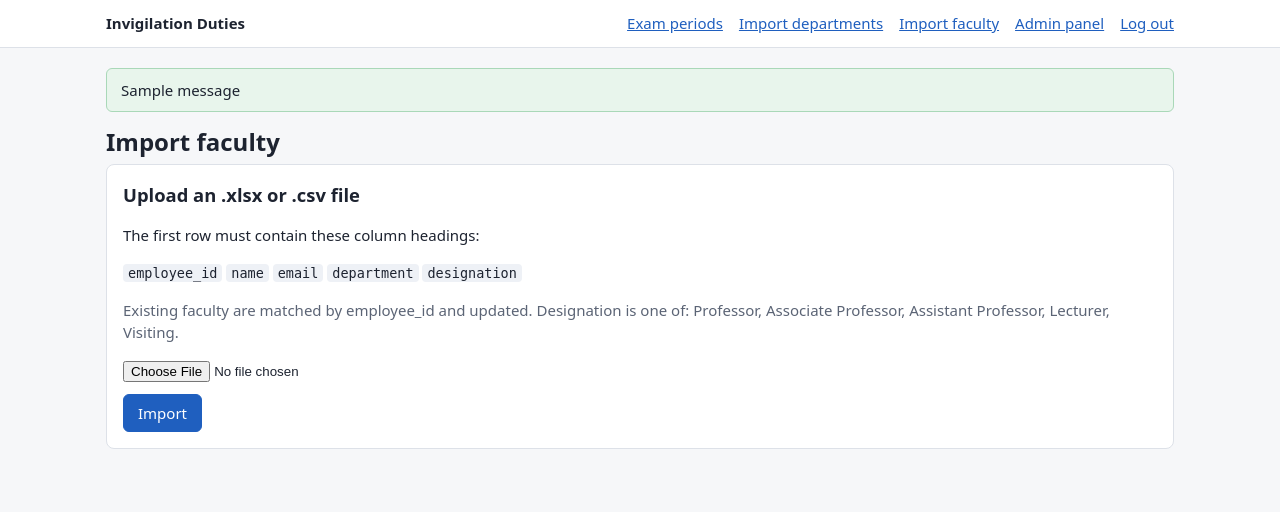
After one commit to waqar-ali0/Invigilation-duties, a Django app: page /imports/faculty/ in a window 1280 px wide. The commit adds this page. Shown: the top 512 px of the page. Run offline with Django 5.2, Linux system fonts and the light colour scheme; a user stored in the database is signed in; tables that the repository leaves empty hold one stand-in row (values such as "Sample post"); one stand-in notice (Sample message) is shown; parts of the project's set-up code (start-up, migrations or seed data) failed here and were passed over.

Commit message:
feat: exam office login, period dashboard and import screens
Co-Authored-By: Claude Opus 5.5 <noreply@anthropic.com>

```diff
--- /dev/null
+++ b/allocation/urls.py
@@ -0,0 +1,8 @@
+from django.urls import path
+
+from . import views
+
+urlpatterns = [
+    path("periods/<int:pk>/allocate/", views.run_allocation_view, name="run_allocation"),
+    path("periods/<int:pk>/clear/", views.clear_draft_view, name="clear_draft"),
+]
--- a/config/urls.py
+++ b/config/urls.py
@@ -1,9 +1,14 @@
 from django.contrib import admin
 from django.contrib.auth import views as auth_views
-from django.urls import path
+from django.urls import include, path
+
+admin.site.site_header = "Invigilation Duties — Admin"
+admin.site.site_title = "Invigilation Duties"
 
 urlpatterns = [
     path("admin/", admin.site.urls),
     path("login/", auth_views.LoginView.as_view(), name="login"),
     path("logout/", auth_views.LogoutView.as_view(), name="logout"),
+    path("", include("exams.urls")),
+    path("", include("allocation.urls")),
 ]
--- /dev/null
+++ b/exams/urls.py
@@ -0,0 +1,12 @@
+from django.urls import path
+
+from . import views
+
+urlpatterns = [
+    path("", views.home, name="home"),
+    path("periods/", views.period_list, name="period_list"),
+    path("periods/<int:pk>/", views.period_dashboard, name="period_dashboard"),
+    path("periods/<int:pk>/import/", views.schedule_import, name="schedule_import"),
+    path("imports/faculty/", views.faculty_import, name="faculty_import"),
+    path("imports/departments/", views.department_import, name="department_import"),
+]
--- a/exams/views.py
+++ b/exams/views.py
@@ -1,3 +1,120 @@
-from django.shortcuts import render
+from django.contrib import messages
+from django.db.models import Prefetch
+from django.shortcuts import get_object_or_404, redirect, render
+from django.urls import reverse
 
-# Create your views here.
+from accounts.models import Role
+from accounts.permissions import role_required
+from allocation.engine import fairness_stats
+from allocation.services import capacity_report, unfilled_rooms
+from duties.models import Duty
+from reports.queries import faculty_load
+
+from .importers.departments import import_departments
+from .importers.faculty import COLUMNS as FACULTY_COLUMNS
+from .importers.faculty import import_faculty
+from .importers.schedule import COLUMNS as SCHEDULE_COLUMNS
+from .importers.schedule import import_schedule
+from .models import ExamPeriod, ExamSession, PeriodLockedError, RoomAllocation
+
+admin_only = role_required(Role.ADMIN)
+
+
+@admin_only
+def home(request):
+    return redirect("period_list")
+
+
+@admin_only
+def period_list(request):
+    return render(request, "exams/period_list.html", {"periods": ExamPeriod.objects.all()})
+
+
+def _slots_with_rooms(period):
+    """Slots of the period, each with its rooms and the names assigned to them."""
+    duties = Duty.objects.active().select_related("faculty").order_by("faculty__name")
+    rooms = RoomAllocation.objects.order_by("room").prefetch_related(Prefetch("duties", queryset=duties))
+    sessions = ExamSession.objects.order_by("course_code").prefetch_related(Prefetch("rooms", queryset=rooms))
+    slots = period.slots.prefetch_related(Prefetch("sessions", queryset=sessions))
+    result = []
+    for slot in slots:
+        rows = []
+        for session in slot.sessions.all():
+            for room in session.rooms.all():
+                names = [d.faculty.name for d in room.duties.all()]
+                rows.append({"session": session, "room": room, "names": names, "short": len(names) < room.invigilators_required})
+        result.append({"slot": slot, "rows": rows})
+    return result
+
+
+@admin_only
+def period_dashboard(request, pk):
+    period = get_object_or_404(ExamPeriod, pk=pk)
+    capacity = capacity_report(period)
+    slot_names = {s.id: str(s) for s in period.slots.all()}
+    load = faculty_load(period)
+    context = {
+        "period": period,
+        "settings": period.settings,
+        "caps": period.designation_caps.all(),
+        "capacity": capacity,
+        "slot_shortages": [(slot_names[sid], needed, avail) for sid, needed, avail in capacity.slot_shortages],
+        "stats": fairness_stats(n for _, n in load),
+        "unfilled": unfilled_rooms(period),
+        "slots": _slots_with_rooms(period),
+        "duty_count": Duty.objects.active().filter(period=period).count(),
+        "editable": period.status not in ("published", "closed"),
+    }
+    return render(request, "exams/dashboard.html", context)
+
+
+def _import_view(request, title, columns, run, notes="", back_url=None):
+    context = {"title": title, "columns": columns, "notes": notes, "back_url": back_url}
+    if request.method == "POST":
+        upload = request.FILES.get("file")
+        if upload is None:
+            context["error"] = "Choose a file to upload."
+        else:
+            try:
+                context["result"] = run(upload)
+            except ValueError as e:
+                context["error"] = str(e)
+    return render(request, "exams/import.html", context)
+
+
+@admin_only
+def schedule_import(request, pk):
+    period = get_object_or_404(ExamPeriod, pk=pk)
+    back = reverse("period_dashboard", args=[pk])
+    try:
+        return _import_view(
+            request,
+            f"Import exam schedule — {period.name}",
+            SCHEDULE_COLUMNS + ["course_teacher_emails"],
+            lambda f: import_schedule(period, f),
+            notes="One row per room. course_teacher_emails is optional (separate several with ;). "
+            "Dates as YYYY-MM-DD or DD/MM/YYYY, times as HH:MM.",
+            back_url=back,
+        )
+    except PeriodLockedError as e:
+        messages.error(request, str(e))
+        return redirect(back)
+
+
+@admin_only
+def faculty_import(request):
+    return _import_view(
+        request,
+        "Import faculty",
+        FACULTY_COLUMNS,
+        import_faculty,
+        notes="Existing faculty are matched by employee_id and updated. Designation is one of: "
+        "Professor, Associate Professor, Assistant Professor, Lecturer, Visiting.",
+    )
+
+
+@admin_only
+def department_import(request):
+    return _import_view(
+        request, "Import departments", ["name"], import_departments, notes="Departments that already exist are skipped."
+    )
--- a/static/css/app.css
+++ b/static/css/app.css
@@ -1 +1,103 @@
-/* Styles are added in Task 10. */
+:root {
+  --bg: #f6f7f9;
+  --surface: #ffffff;
+  --text: #1d2330;
+  --muted: #5b6475;
+  --border: #dde1e8;
+  --primary: #1f5fbf;
+  --primary-hover: #194f9f;
+  --danger: #b42318;
+  --warning-bg: #fff6e0;
+  --warning-border: #f0c36d;
+  --error-bg: #fdecea;
+  --success-bg: #e8f5ec;
+  --radius: 8px;
+}
+
+* { box-sizing: border-box; }
+
+body {
+  margin: 0;
+  background: var(--bg);
+  color: var(--text);
+  font: 15px/1.5 system-ui, -apple-system, "Segoe UI", Roboto, sans-serif;
+}
+
+a { color: var(--primary); }
+
+header.top {
+  background: var(--surface);
+  border-bottom: 1px solid var(--border);
+}
+header.top .inner {
+  max-width: 1100px;
+  margin: 0 auto;
+  padding: 12px 16px;
+  display: flex;
+  flex-wrap: wrap;
+  align-items: center;
+  gap: 8px 20px;
+}
+header.top .brand { font-weight: 700; color: var(--text); text-decoration: none; margin-right: auto; }
+header.top nav { display: flex; flex-wrap: wrap; gap: 4px 16px; align-items: center; }
+header.top nav form { margin: 0; }
+
+main { max-width: 1100px; margin: 0 auto; padding: 20px 16px 48px; }
+
+h1 { font-size: 1.5rem; margin: 0 0 4px; }
+h2 { font-size: 1.15rem; margin: 0 0 12px; }
+.subtitle { color: var(--muted); margin: 0 0 20px; }
+
+.card {
+  background: var(--surface);
+  border: 1px solid var(--border);
+  border-radius: var(--radius);
+  padding: 16px;
+  margin-bottom: 16px;
+}
+
+.grid { display: grid; gap: 16px; grid-template-columns: repeat(auto-fit, minmax(240px, 1fr)); }
+.stat { font-size: 1.4rem; font-weight: 700; }
+.muted { color: var(--muted); }
+
+.actions { display: flex; flex-wrap: wrap; gap: 8px; align-items: center; }
+.actions form { margin: 0; }
+
+button, .button {
+  display: inline-block;
+  font: inherit;
+  padding: 7px 14px;
+  border-radius: 6px;
+  border: 1px solid var(--primary);
+  background: var(--primary);
+  color: #fff;
+  cursor: pointer;
+  text-decoration: none;
+}
+button:hover, .button:hover { background: var(--primary-hover); }
+button.secondary, .button.secondary { background: var(--surface); color: var(--primary); }
+button.danger { background: var(--surface); color: var(--danger); border-color: var(--danger); }
+button.link { background: none; border: none; color: var(--primary); padding: 0; text-decoration: underline; }
+
+.table-wrap { overflow-x: auto; }
+table { width: 100%; border-collapse: collapse; }
+th, td { text-align: left; padding: 8px 10px; border-bottom: 1px solid var(--border); vertical-align: top; }
+th { font-size: 0.85rem; color: var(--muted); font-weight: 600; }
+
+.alert { padding: 10px 14px; border-radius: 6px; margin-bottom: 12px; border: 1px solid var(--border); }
+.alert.error { background: var(--error-bg); border-color: #f3b8b2; }
+.alert.success { background: var(--success-bg); border-color: #a9d8b8; }
+.alert.warning { background: var(--warning-bg); border-color: var(--warning-border); }
+.alert ul { margin: 6px 0 0; padding-left: 20px; }
+
+.badge { display: inline-block; font-size: 0.8rem; padding: 1px 8px; border-radius: 999px; background: #e7ecf5; }
+.badge.short { background: var(--error-bg); color: var(--danger); }
+
+label { display: block; font-weight: 600; margin-bottom: 4px; }
+input[type=text], input[type=email], input[type=password], select {
+  font: inherit; padding: 7px 10px; border: 1px solid var(--border); border-radius: 6px; width: 100%; max-width: 420px;
+}
+.field { margin-bottom: 12px; }
+code { background: #eef1f6; padding: 1px 5px; border-radius: 4px; font-size: 0.9em; }
+
+.login { max-width: 380px; margin: 60px auto; }
--- /dev/null
+++ b/templates/base.html
@@ -0,0 +1,31 @@
+{% load static %}<!doctype html>
+<html lang="en">
+<head>
+  <meta charset="utf-8">
+  <meta name="viewport" content="width=device-width, initial-scale=1">
+  <title>{% block title %}Invigilation Duties{% endblock %}</title>
+  <link rel="stylesheet" href="{% static 'css/app.css' %}">
+</head>
+<body>
+  {% if user.is_authenticated %}
+  <header class="top">
+    <div class="inner">
+      <a class="brand" href="{% url 'period_list' %}">Invigilation Duties</a>
+      <nav>
+        <a href="{% url 'period_list' %}">Exam periods</a>
+        <a href="{% url 'department_import' %}">Import departments</a>
+        <a href="{% url 'faculty_import' %}">Import faculty</a>
+        <a href="{% url 'admin:index' %}">Admin panel</a>
+        <form method="post" action="{% url 'logout' %}">{% csrf_token %}<button class="link" type="submit">Log out</button></form>
+      </nav>
+    </div>
+  </header>
+  {% endif %}
+  <main>
+    {% for message in messages %}
+      <div class="alert {{ message.tags }}">{{ message }}</div>
+    {% endfor %}
+    {% block content %}{% endblock %}
+  </main>
+</body>
+</html>
--- /dev/null
+++ b/templates/exams/_room_link.html
@@ -0,0 +1 @@
+{{ room.room }}
--- /dev/null
+++ b/templates/exams/import.html
@@ -0,0 +1,29 @@
+{% extends "base.html" %}
+{% block title %}{{ title }} — Invigilation Duties{% endblock %}
+{% block content %}
+<h1>{{ title }}</h1>
+{% if back_url %}<p class="subtitle"><a href="{{ back_url }}">← Back</a></p>{% endif %}
+
+{% if result %}
+  {% if result.ok %}
+    <div class="alert success">Imported {{ result.created }} new{% if result.updated %} and updated {{ result.updated }}{% endif %} row(s).</div>
+  {% else %}
+    <div class="alert error">Nothing was saved. Fix these problems and upload the file again:
+      <ul>{% for e in result.errors %}<li>{{ e }}</li>{% endfor %}</ul>
+    </div>
+  {% endif %}
+{% endif %}
+{% if error %}<div class="alert error">{{ error }}</div>{% endif %}
+
+<div class="card">
+  <h2>Upload an .xlsx or .csv file</h2>
+  <p>The first row must contain these column headings:</p>
+  <p>{% for c in columns %}<code>{{ c }}</code> {% endfor %}</p>
+  {% if notes %}<p class="muted">{{ notes }}</p>{% endif %}
+  <form method="post" enctype="multipart/form-data">
+    {% csrf_token %}
+    <div class="field"><input type="file" name="file" accept=".xlsx,.csv" required></div>
+    <button type="submit">Import</button>
+  </form>
+</div>
+{% endblock %}
```
Also changed, not shown: allocation/tests/conftest.py (deleted, +0 -21 lines), allocation/tests/test_views_run.py (added, +29 -0 lines), allocation/views.py (+41 -2 lines), conftest.py (+36 -0 lines), exams/tests/test_views.py (added, +87 -0 lines), reports/queries.py (added, +17 -0 lines), templates/exams/dashboard.html (added, +95 -0 lines), templates/exams/period_list.html (added, +24 -0 lines), templates/registration/login.html (added, +24 -0 lines).
